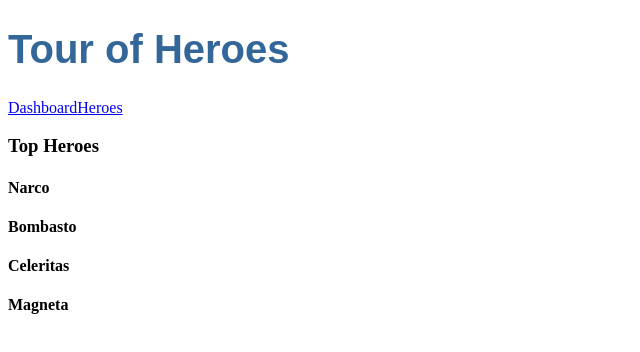
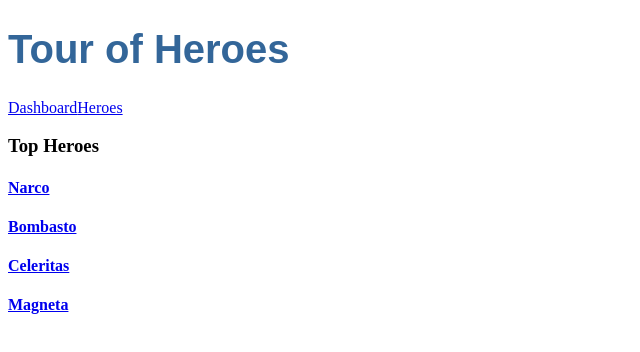
Before and after one commit to sfehlandt/tour-of-heroes, an Angular app: page /dashboard in a window 1280 px wide. Shown: the top 352 px of the page, without its empty margins (0-640 px from the left). Built offline with nearby package versions, Linux system fonts and the light colour scheme.

Commit message:
Add links to heroes in dashboard

```diff
--- a/src/app/app.module.ts
+++ b/src/app/app.module.ts
@@ -34,6 +34,10 @@ import { DashboardComponent } from './dashboard/dashboard.component';
         path: '',
         redirectTo: '/dashboard',
         pathMatch: 'full'
+      },
+      {
+        path: 'detail/:id',
+        component: HeroDetailComponent
       }
     ])
   ],
--- a/src/app/dashboard/dashboard.component.html
+++ b/src/app/dashboard/dashboard.component.html
@@ -1,8 +1,8 @@
 <h3>Top Heroes</h3>
 <div class="grid grid-pad">
-  <div *ngFor="let hero of heroes" class="col-1-4">
-    <div class="module-hero">
+  <a *ngFor="let hero of heroes" [routerLink]="['/detail', hero.id]" class="col-1-4">
+    <a class="module-hero">
       <h4>{{hero.name}}</h4>
-    </div>
-  </div>
+    </a>
+  </a>
 </div>
--- a/src/app/hero-detail/hero-detail.component.html
+++ b/src/app/hero-detail/hero-detail.component.html
@@ -5,4 +5,5 @@
     <label>name: </label>
     <input [(ngModel)]="hero.name" placeholder="name">
   </div>
+  <button (click)="goBack()">Back</button>
 </div>
--- a/src/app/hero-detail/hero-detail.component.ts
+++ b/src/app/hero-detail/hero-detail.component.ts
@@ -1,5 +1,10 @@
 import { Component, Input, OnInit } from '@angular/core';
 import { Hero } from '../hero';
+import { HeroService } from '../hero.service';
+import { ActivatedRoute, Params } from '@angular/router';
+import { Location } from '@angular/common';
+import 'rxjs/add/operator/switchMap';
+
 
 @Component({
   selector: 'app-hero-detail',
@@ -9,9 +14,18 @@ import { Hero } from '../hero';
 
 export class HeroDetailComponent implements OnInit {
   @Input() hero: Hero;
-  constructor() { }
+  constructor(
+    private heroService: HeroService,
+    private route: ActivatedRoute,
+    private location: Location,
+  ) { }
 
-  ngOnInit() {
+  ngOnInit(): void {
+    this.route.params.switchMap((params: Params) => this.heroService.getHero(+params['id'])).subscribe(hero => this.hero = hero);
+  }
+
+  goBack(): void {
+    this.location.back();
   }
 
 }
--- a/src/app/hero.service.ts
+++ b/src/app/hero.service.ts
@@ -17,4 +17,8 @@ export class HeroService {
       setTimeout(() => resolve(this.getHeroes()), 2000);
     });
   }
+
+  getHero(id: number): Promise<Hero> {
+    return this.getHeroes().then(heroes => heroes.find(hero => hero.id === id));
+  }
 }
```
